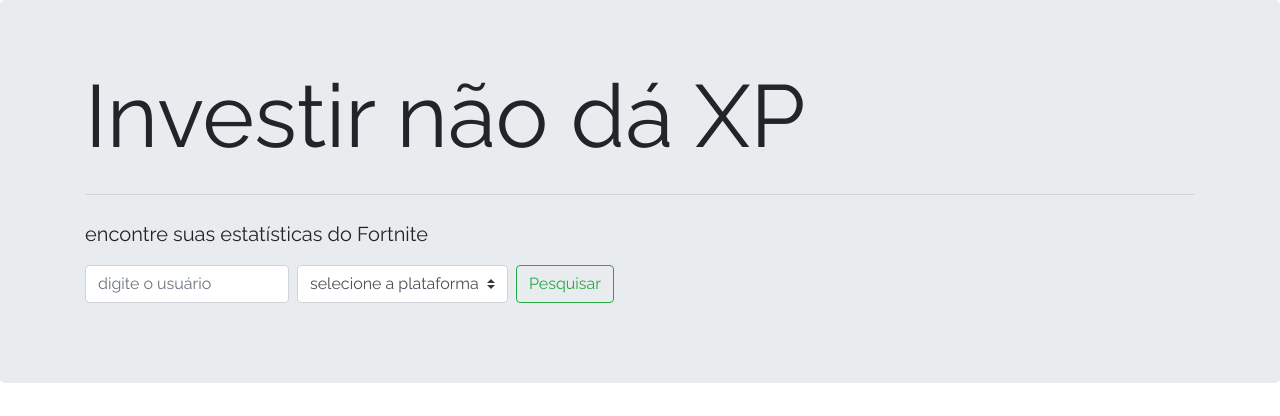
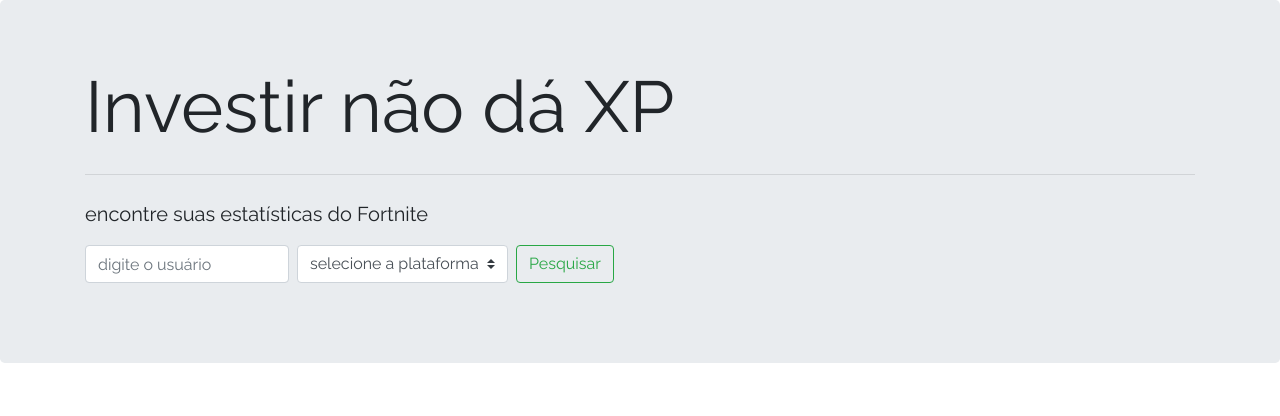
Before and after one commit to guilehm/investir-nao-da-xp, a Django app: page / in a window 1280 px wide. Shown: the part 56-472 px from the top of the page. Run offline with Django 3.2, Linux system fonts and the light colour scheme; data that the repository does not hold is empty; some libraries are stand-ins or nearby versions.

Commit message:
Create condition

```diff
--- a/core/templates/core/base.html
+++ b/core/templates/core/base.html
@@ -35,7 +35,7 @@
 
     <div class="jumbotron">
         <div class="container">
-            <h1 class="display-2">
+            <h1 class="display-3">
                 {% block main_title %}
                     Investir não dá XP
                 {% endblock %}
--- a/core/templates/core/index.html
+++ b/core/templates/core/index.html
@@ -3,6 +3,7 @@
 {% load i18n %}
 {% language 'pt-BR' %}
 {% block content %}
+    {% if friends %}
     <div id="friends" class="container">
         <h1 class="text-center mb-4">Amigos</h1>
         {% for friend in friends %}
@@ -97,5 +98,6 @@
             </div>
         {% endfor %}
     </div>
+    {% endif %}
 {% endblock %}
 {% endlanguage %}
--- a/players/admin.py
+++ b/players/admin.py
@@ -1,6 +1,6 @@
 from django.contrib import admin
 
-from players.models import Matches, Player, PlayerStats, Friend
+from players.models import Friend, Matches, Player, PlayerStats
 
 
 @admin.register(Player)
```
